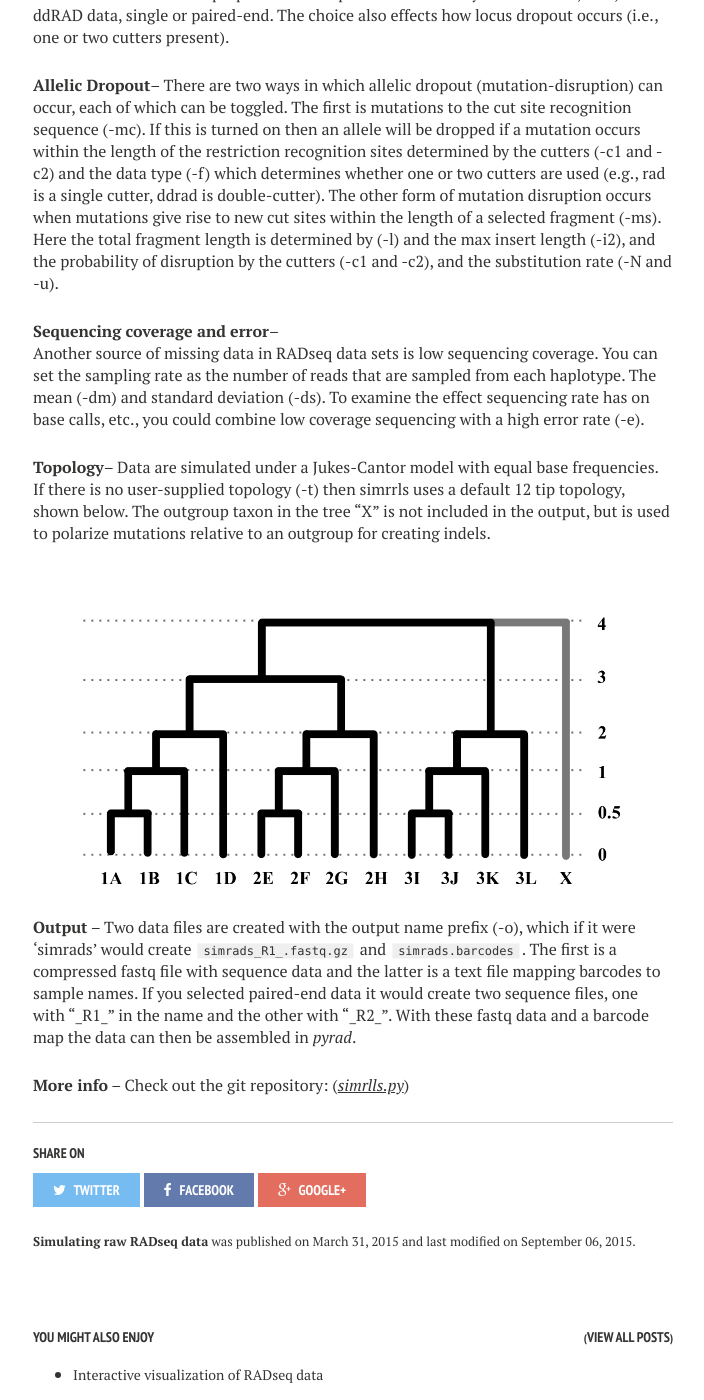
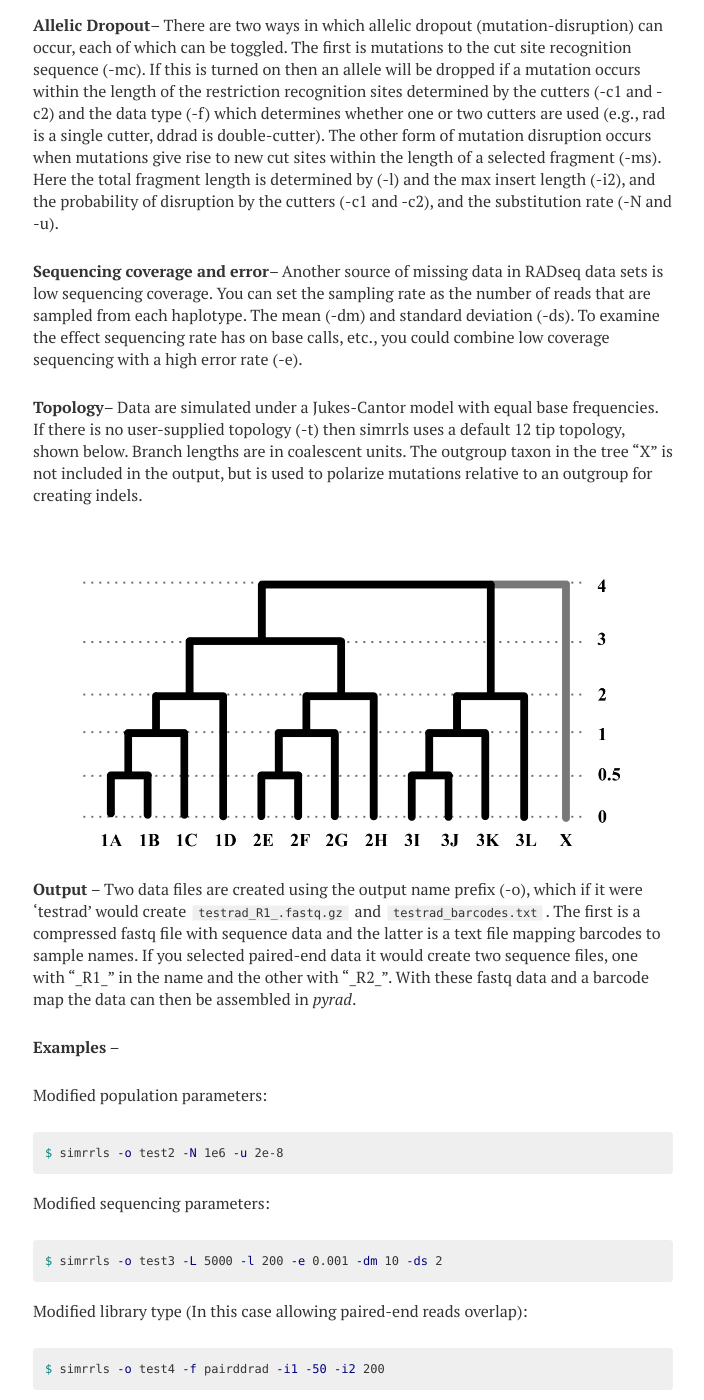
Before and after one commit to dereneaton/dereneaton.github.io, a Jekyll site: the page built from _posts/2015-3-31-simulating_raw_radseq_data.md, in a window 1280 px wide and 1400 px high, scrolled down 1528 px. Shown: the whole window, without its empty margins (287-991 px from the left). Built offline with Jekyll 4.4.1, drawn with Linux system fonts in a browser that asks for light colours; nearby versions of some CDN libraries; comment, search, counter and statistics services are not loaded; some of the changed text lies outside the part shown.

Commit message:
post fix

```diff
--- a/_posts/2015-3-31-simulating_raw_radseq_data.md
+++ b/_posts/2015-3-31-simulating_raw_radseq_data.md
@@ -13,8 +13,8 @@ date: 2015-03-31 16:58:29 -0400
 
 ---------------------
 
-#### github link: ([_simrlls.py_](https://github.com/dereneaton/simrrls))
-_This post has been modified for the updated v.0.0.7 script_.
+__github download link:__ ([_simrlls_](https://github.com/dereneaton/simrrls))
+_This post has been modified for the updated v.0.0.8 script_.
 
 --------------------
 
@@ -33,7 +33,7 @@ To use the program you will need to first install the
 [_Egglib_ Python module](http://egglib.sourceforge.net/),
 used here to perform coalescent simulations.
 
-__Calling the script__ -- _simrlls_
+__Calling the script__ -- _simrrls_
 
 {% highlight bash %}
 
@@ -101,15 +101,16 @@ coverage sequencing with a high error rate (-e).
 __Topology__--
 Data are simulated under a Jukes-Cantor model with equal base frequencies.
 If there is no user-supplied topology (-t) then simrrls uses a default 12
-tip topology, shown below. The outgroup taxon in the tree "X" is not
+tip topology, shown below. Branch lengths are in coalescent units.
+The outgroup taxon in the tree "X" is not
 included in the output, but is used to polarize mutations relative
 to an outgroup for creating indels.
 
 ![simtreeimage](/images/setupsims.png)
 
-__Output__ -- Two data files are created with the output name
-prefix (-o), which if it were 'simrads' would create
-`simrads_R1_.fastq.gz` and `simrads.barcodes`. The first is a
+__Output__ -- Two data files are created using the output name
+prefix (-o), which if it were 'testrad' would create
+`testrad_R1_.fastq.gz` and `testrad_barcodes.txt`. The first is a
 compressed fastq file with sequence data and the
 latter is a text file mapping barcodes to sample names.
 If you selected paired-end data it would create
@@ -118,4 +119,31 @@ in the name and the other with "\_R2\_".
 With these fastq data and a barcode map the data can then be
 assembled in _pyrad_.
 
+__Examples__ --
+
+Modified population parameters:
+
+{% highlight bash %}
+$ simrrls -o test2 -N 1e6 -u 2e-8
+{% endhighlight %}
+
+Modified sequencing parameters:
+
+{% highlight bash %}
+$ simrrls -o test3 -L 5000 -l 200 -e 0.001 -dm 10 -ds 2
+{% endhighlight %}
+
+Modified library type (In this case allowing paired-end reads overlap):
+
+{% highlight bash %}
+$ simrrls -o test4 -f pairddrad -i1 -50 -i2 200
+{% endhighlight %}
+
+Modified topology:
+
+{% highlight bash %}
+$ echo "((a:1,b:1):1,c:2);" > treefile
+$ simrrls -o test5 -t treefile
+{% endhighlight %}
+
 __More info__ -- Check out the git repository: ([_simrlls.py_](https://github.com/dereneaton/simrrls))
```
